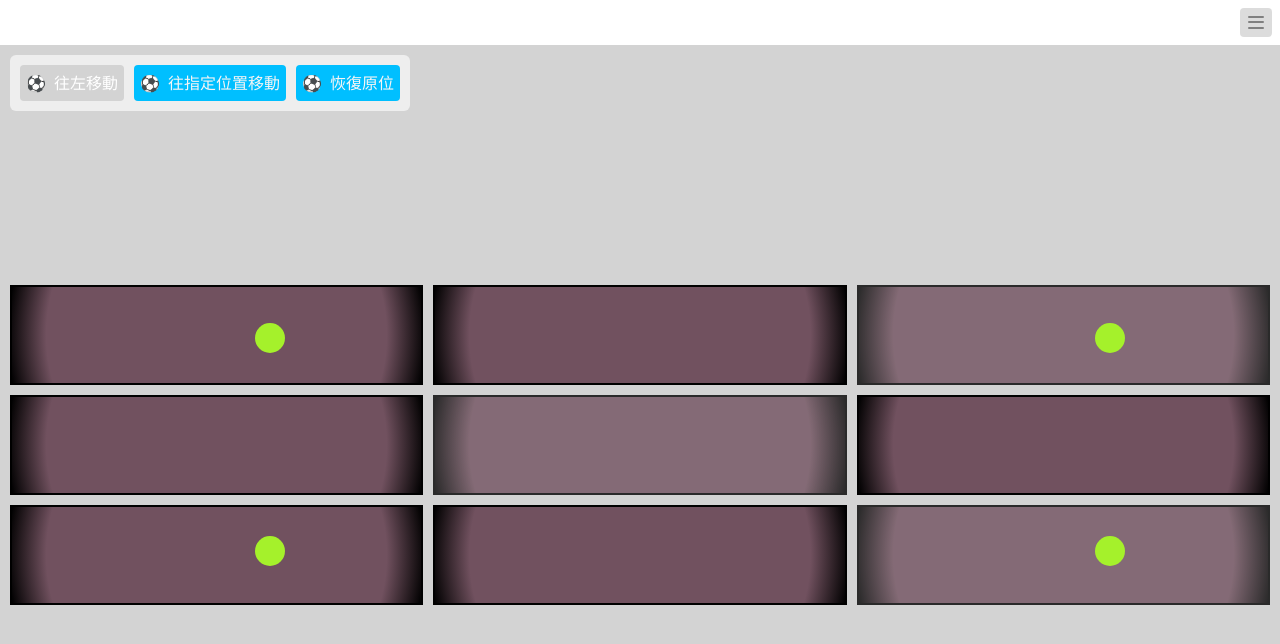
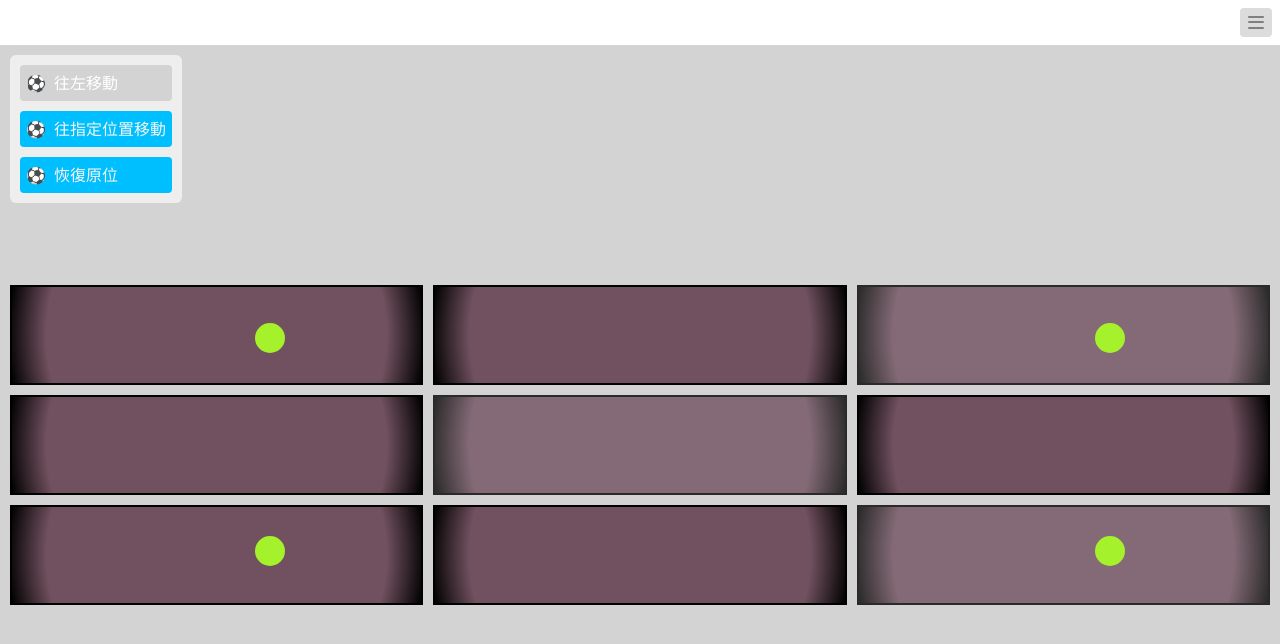
Before and after one commit to Pudding1989/Hash-Sign, a Vue app: page / in a window 1280 px wide. Shown: the top 644 px of the page. Built offline with nearby package versions, Linux system fonts and the light colour scheme.

Commit message:
fix(hash-sign): 調整 tool bar 排版

```diff
--- a/src/views/HashSignView.vue
+++ b/src/views/HashSignView.vue
@@ -43,11 +43,16 @@ main {
   padding: 10px;
   background-color: rgba(245, 245, 245, 0.80);
 
+  display: flex;
+  flex-direction: column;
+  justify-content: flex-start;
+
   button {
     padding: 6px;
     border-radius: 4px;
     background-color: DeepSkyBlue;
     color: whitesmoke;
+    text-align: start;
 
     &:hover {
       background-color: SteelBlue;
@@ -58,8 +63,8 @@ main {
       color: white;
     }
 
-    &:nth-child(n+2) {
-      margin-left: 10px;
+    &:nth-last-child(n + 2) {
+      margin-bottom: 10px;
     }
   }
 }
```
